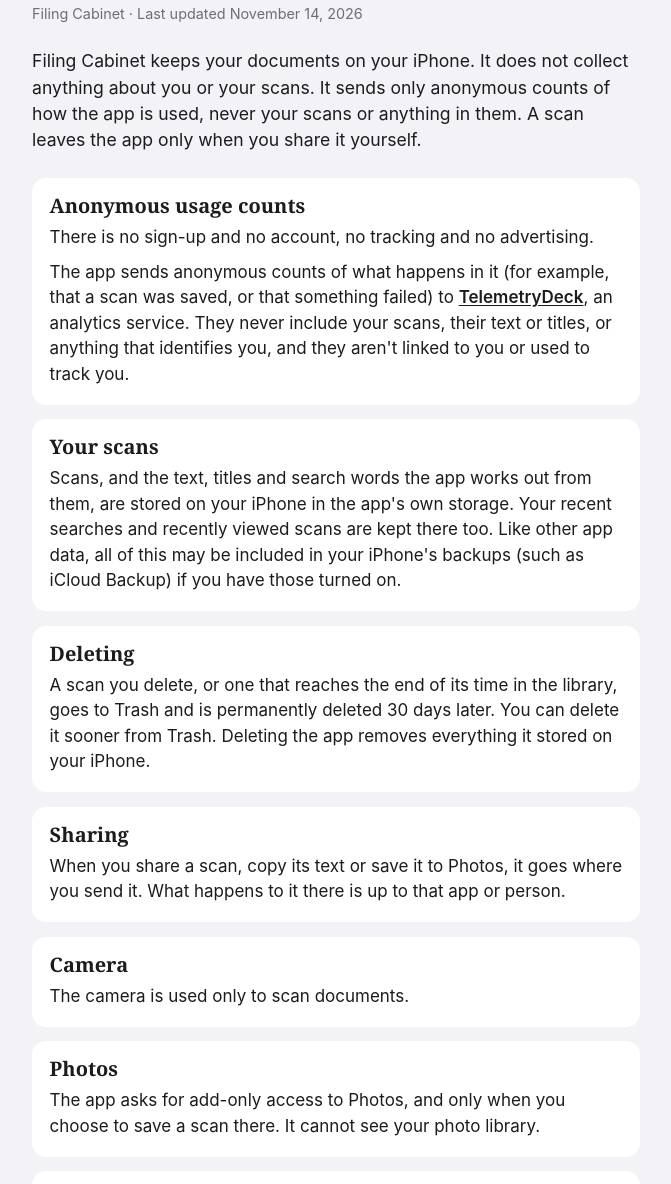
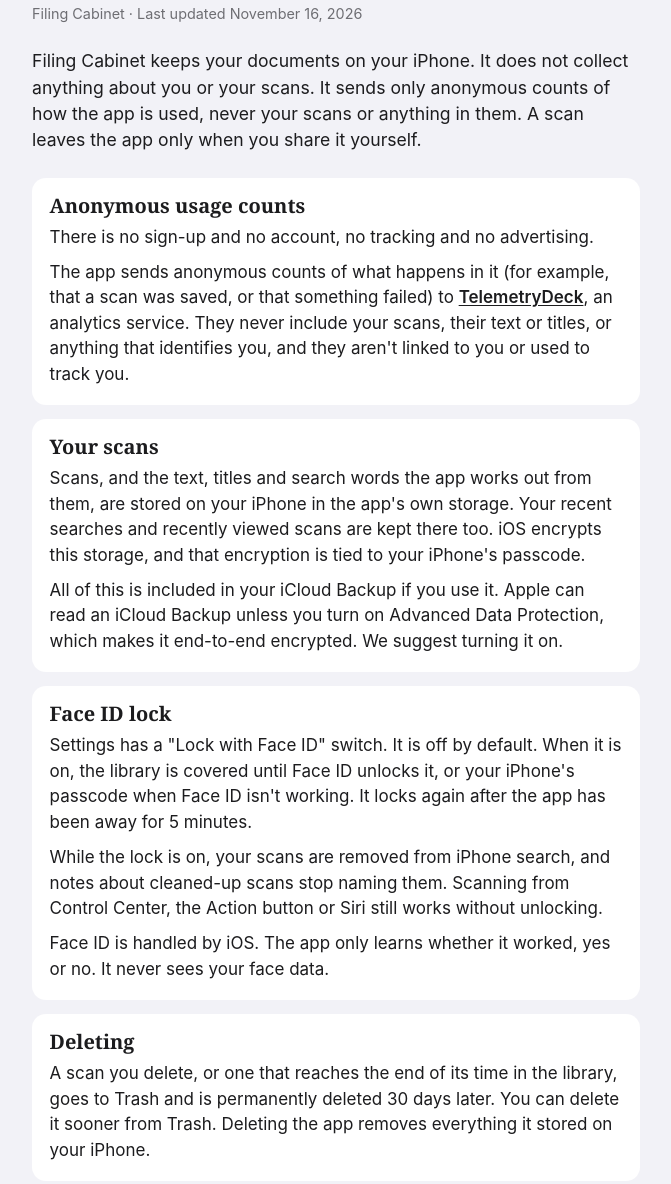
Before and after one commit to bgibso4/filing-cabinet, a plain HTML site: page site/privacy/index.html in a window 1280 px wide. Shown: the part 84-1268 px from the top of the page, without its empty margins (304-975 px from the left). Drawn offline with Linux system fonts and the light colour scheme.

Commit message:
Docs: the privacy policy says how scans are stored and backed up; the lock in the map
Co-Authored-By: Claude Fable 5.2 <noreply@anthropic.com>

```diff
--- a/site/privacy/index.html
+++ b/site/privacy/index.html
@@ -53,7 +53,7 @@
 <body>
 <main>
   <h1>Privacy</h1>
-  <p class="updated">Filing Cabinet · Last updated November 14, 2026</p>
+  <p class="updated">Filing Cabinet · Last updated November 16, 2026</p>
   <p class="lead">Filing Cabinet keeps your documents on your iPhone. It does not collect anything about you or your scans. It sends only anonymous counts of how the app is used, never your scans or anything in them. A scan leaves the app only when you share it yourself.</p>
 
   <section>
@@ -64,7 +64,15 @@
 
   <section>
     <h2>Your scans</h2>
-    <p>Scans, and the text, titles and search words the app works out from them, are stored on your iPhone in the app's own storage. Your recent searches and recently viewed scans are kept there too. Like other app data, all of this may be included in your iPhone's backups (such as iCloud Backup) if you have those turned on.</p>
+    <p>Scans, and the text, titles and search words the app works out from them, are stored on your iPhone in the app's own storage. Your recent searches and recently viewed scans are kept there too. iOS encrypts this storage, and that encryption is tied to your iPhone's passcode.</p>
+    <p>All of this is included in your iCloud Backup if you use it. Apple can read an iCloud Backup unless you turn on Advanced Data Protection, which makes it end-to-end encrypted. We suggest turning it on.</p>
+  </section>
+
+  <section>
+    <h2>Face ID lock</h2>
+    <p>Settings has a "Lock with Face ID" switch. It is off by default. When it is on, the library is covered until Face ID unlocks it, or your iPhone's passcode when Face ID isn't working. It locks again after the app has been away for 5 minutes.</p>
+    <p>While the lock is on, your scans are removed from iPhone search, and notes about cleaned-up scans stop naming them. Scanning from Control Center, the Action button or Siri still works without unlocking.</p>
+    <p>Face ID is handled by iOS. The app only learns whether it worked, yes or no. It never sees your face data.</p>
   </section>
 
   <section>
```
Also changed, not shown: 2 other files.
